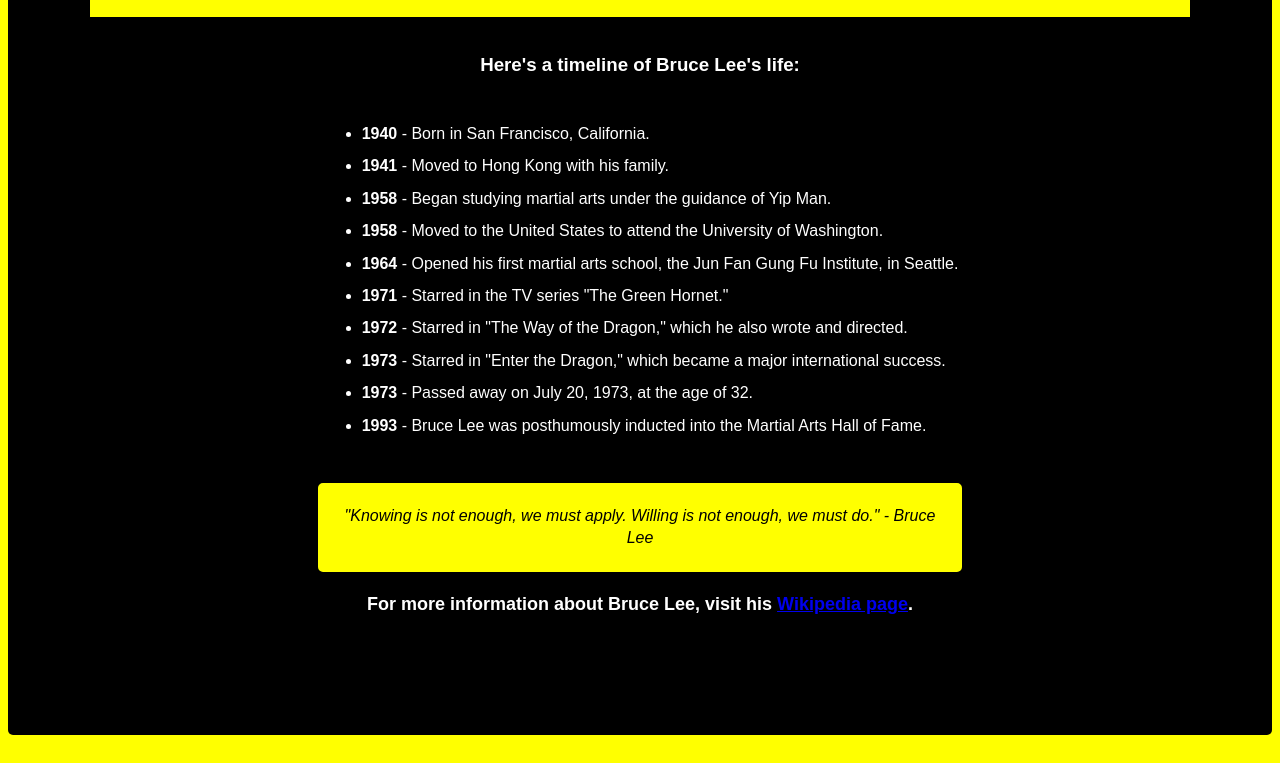
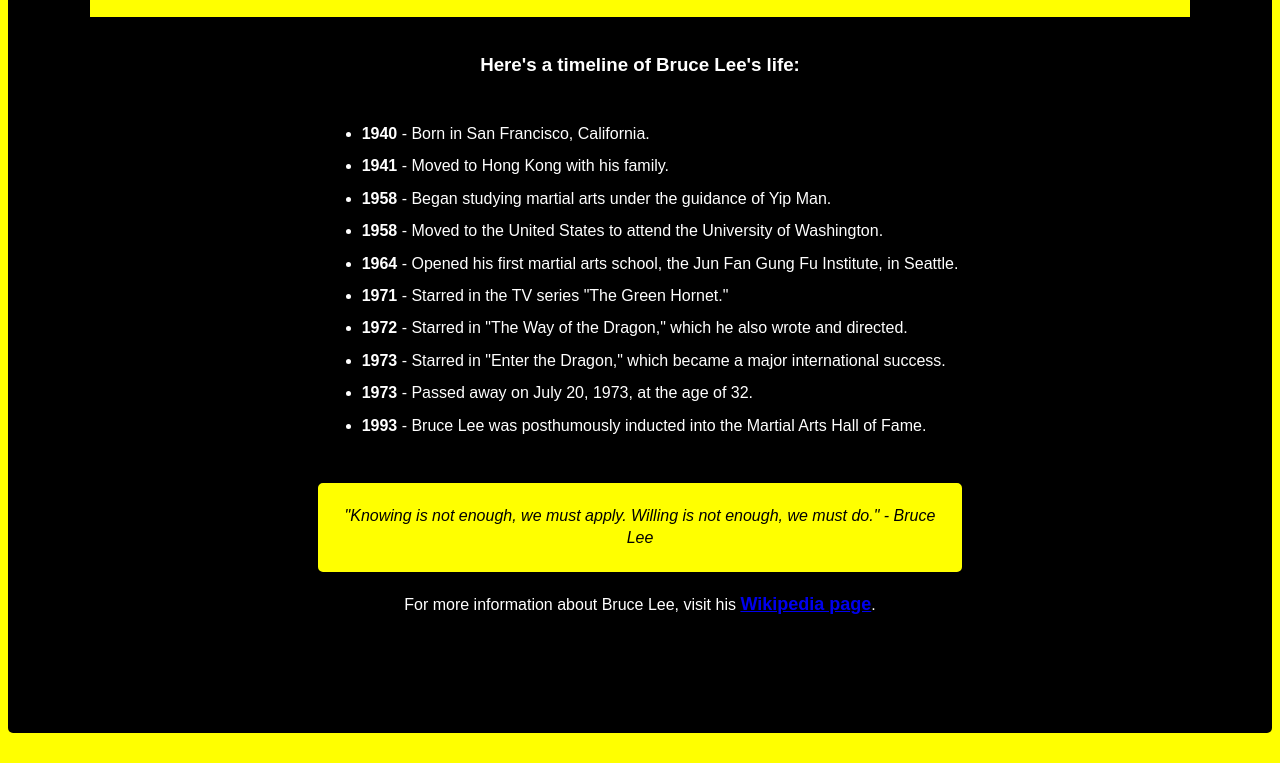
Before and after one commit to jdobbs34/Bruce-Lee-Tribute-Page, a plain HTML site: page index.html in a window 1280 px wide. Shown: the part 575-1338 px from the top of the page. Drawn offline with Linux system fonts and the light colour scheme.

Commit message:
organized code

```diff
--- a/index.html
+++ b/index.html
@@ -36,8 +36,8 @@
             <blockquote cite="https://www.brainyquote.com/quotes/bruce_lee_121157">
                 "Knowing is not enough, we must apply. Willing is not enough, we must do." - Bruce Lee
             </blockquote>
-        <p id="tribute-link">For more information about Bruce Lee, visit his
-            <a href="https://en.wikipedia.org/wiki/Bruce_Lee" value="Wikipedia page" target="_blank" rel="noopener">Wikipedia page</a>.
+            <p >For more information about Bruce Lee, visit his
+                <a id="tribute-link" href="https://en.wikipedia.org/wiki/Bruce_Lee" value="Wikipedia page" target="_blank" rel="noopener">Wikipedia page</a>.
             </p>
         </main>
     </body>
--- a/styles.css
+++ b/styles.css
@@ -4,7 +4,9 @@
   align-items: center;
   background-color: yellow;
   color: white;
-    font: 16px/1.4 Arial, sans-serif;
+  font:
+    16px/1.4 Arial,
+    sans-serif;
 }
 
 main {
@@ -17,7 +19,6 @@
   margin: 20px 10px 20px 10px;
   padding-bottom: 100px;
   border-radius: 5px;
-
 }
 
 #img-header {
@@ -27,14 +28,14 @@
 
 #img-div {
   background-color: yellow;
-
 }
 
 #image {
   display: block;
+  height: auto;
   max-width: 100%;
-    height: auto;
   background-color: yellow;
+  margin: 0 auto;
   padding: 20px 300px 20px 400px;
 }
 
```
Lines whose indentation alone changed are shown as unchanged.
